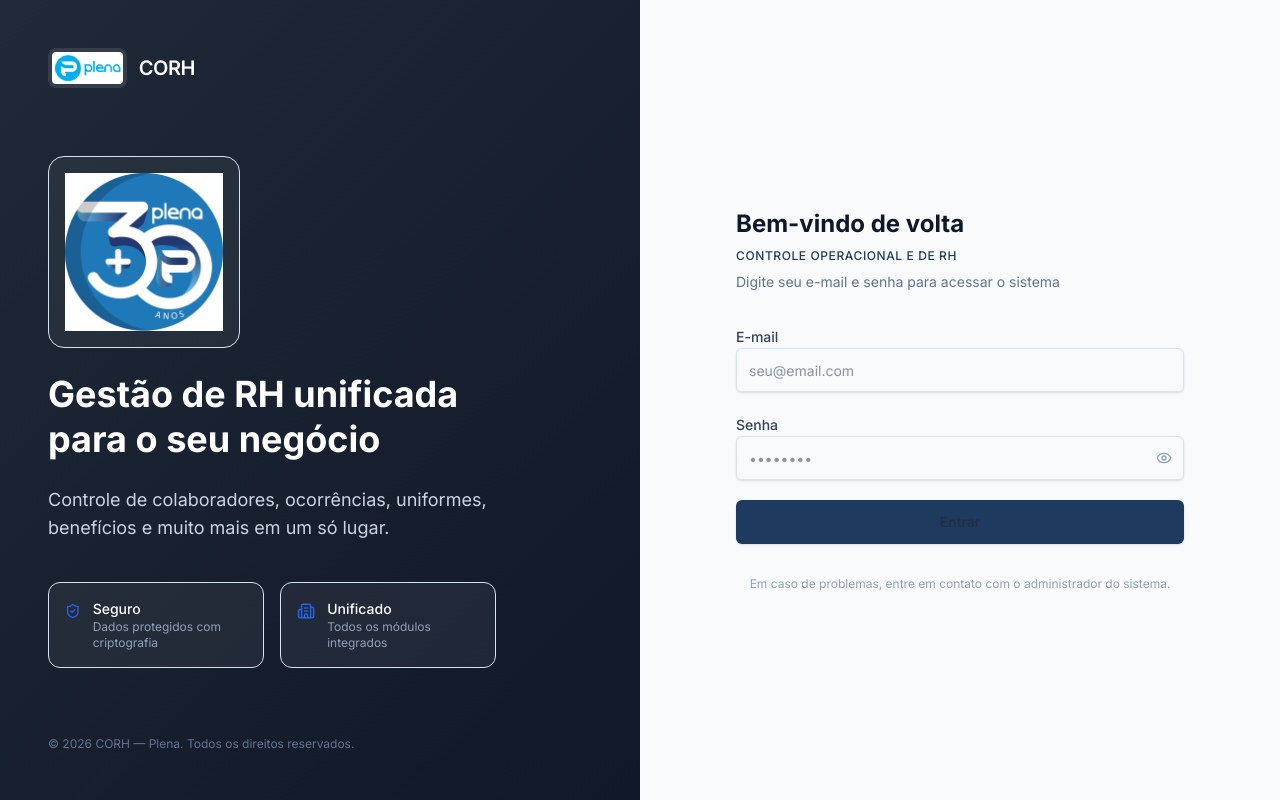
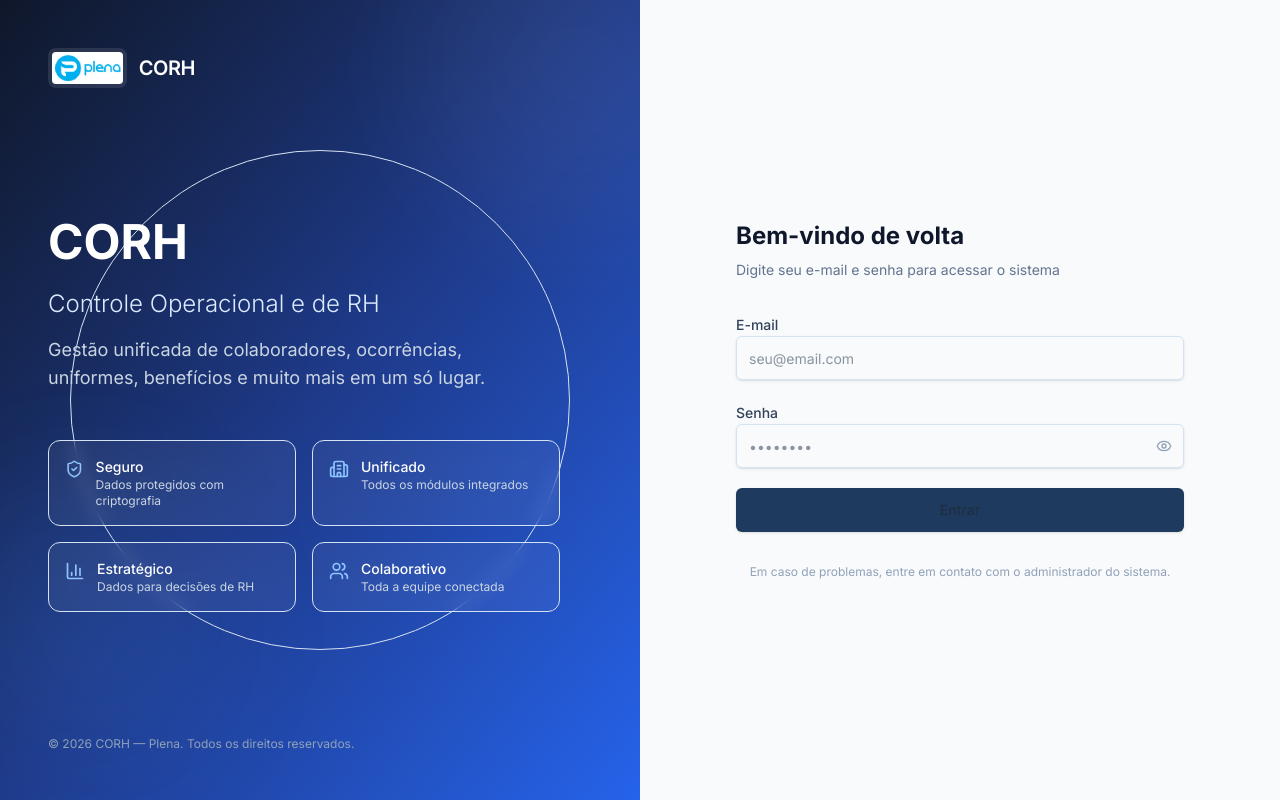
Before and after one commit to financeiroplenaserv-art/RH-Plena-Unificado, a React (Vite) app: page / in a window 1280 px wide. Built offline with nearby package versions, Linux system fonts and the light colour scheme; no server answers.

Commit message:
feat(login): redesign da página de login com branding moderno

```diff
--- a/src/pages/LoginPage.tsx
+++ b/src/pages/LoginPage.tsx
@@ -1,5 +1,5 @@
 import { useState } from 'react'
-import { Loader2, Eye, EyeOff, ShieldCheck, Building2 } from 'lucide-react'
+import { Loader2, Eye, EyeOff, ShieldCheck, Building2, BarChart3, Users } from 'lucide-react'
 import { Button } from '@/components/ui/button'
 import { Input } from '@/components/ui/input'
 import { Label } from '@/components/ui/label'
@@ -21,9 +21,14 @@ export function LoginPage({ onLogin, loading = false }: LoginPageProps) {
 
   return (
     <div className="min-h-screen w-full flex flex-col lg:flex-row">
-      {/* Lado esquerdo — Branding */}
-      <div className="hidden lg:flex lg:w-1/2 flex-col justify-between p-12 text-white" style={{ background: 'linear-gradient(135deg, #1F2937 0%, #111827 100%)' }}>
-        <div className="flex items-center gap-3">
+      {/* Lado esquerdo — Branding / Hero */}
+      <div className="hidden lg:flex lg:w-1/2 relative flex-col justify-between p-12 text-white overflow-hidden bg-gradient-to-br from-[#0f172a] via-[#1e3a8a] to-[#2563eb]">
+        {/* Elementos decorativos sutis */}
+        <div className="absolute -top-24 -right-24 w-80 h-80 rounded-full bg-white/5 blur-3xl" />
+        <div className="absolute bottom-12 -left-12 w-64 h-64 rounded-full bg-blue-400/10 blur-3xl" />
+        <div className="absolute top-1/2 left-1/2 -translate-x-1/2 -translate-y-1/2 w-[500px] h-[500px] rounded-full border border-white/5" />
+
+        <div className="relative z-10 flex items-center gap-3">
           <img
             src="/logo_plena_cab.jpg"
             alt="Plena"
@@ -32,38 +37,52 @@ export function LoginPage({ onLogin, loading = false }: LoginPageProps) {
           <span className="text-xl font-semibold tracking-tight">CORH</span>
         </div>
 
-        <div className="space-y-6 max-w-md">
-          <img
-            src="/logo_plena.jpg"
-            alt="Plena 30 Anos"
-            className="w-48 h-48 object-contain rounded-2xl bg-white/5 p-4 border border-white/10"
-          />
-          <h1 className="text-4xl font-bold leading-tight">
-            Gestão de RH unificada para o seu negócio
-          </h1>
-          <p className="text-slate-300 text-lg">
-            Controle de colaboradores, ocorrências, uniformes, benefícios e muito mais em um só lugar.
-          </p>
+        <div className="relative z-10 space-y-8 max-w-lg">
+          <div className="space-y-4">
+            <h1 className="text-5xl font-bold leading-tight">
+              CORH
+            </h1>
+            <p className="text-2xl font-light text-blue-100">
+              Controle Operacional e de RH
+            </p>
+            <p className="text-slate-300 text-lg max-w-md">
+              Gestão unificada de colaboradores, ocorrências, uniformes, benefícios e muito mais em um só lugar.
+            </p>
+          </div>
 
           <div className="grid grid-cols-2 gap-4 pt-4">
-            <div className="flex items-start gap-3 p-4 rounded-xl bg-white/5 border border-white/10">
-              <ShieldCheck className="w-5 h-5 mt-0.5" style={{ color: '#2563EB' }} />
+            <div className="flex items-start gap-3 p-4 rounded-xl bg-white/5 border border-white/10 backdrop-blur-sm">
+              <ShieldCheck className="w-5 h-5 mt-0.5 text-blue-300" />
               <div>
                 <p className="font-medium text-sm">Seguro</p>
-                <p className="text-xs text-slate-400">Dados protegidos com criptografia</p>
+                <p className="text-xs text-slate-300">Dados protegidos com criptografia</p>
               </div>
             </div>
-            <div className="flex items-start gap-3 p-4 rounded-xl bg-white/5 border border-white/10">
-              <Building2 className="w-5 h-5 mt-0.5" style={{ color: '#2563EB' }} />
+            <div className="flex items-start gap-3 p-4 rounded-xl bg-white/5 border border-white/10 backdrop-blur-sm">
+              <Building2 className="w-5 h-5 mt-0.5 text-blue-300" />
               <div>
                 <p className="font-medium text-sm">Unificado</p>
-                <p className="text-xs text-slate-400">Todos os módulos integrados</p>
+                <p className="text-xs text-slate-300">Todos os módulos integrados</p>
+              </div>
+            </div>
+            <div className="flex items-start gap-3 p-4 rounded-xl bg-white/5 border border-white/10 backdrop-blur-sm">
+              <BarChart3 className="w-5 h-5 mt-0.5 text-blue-300" />
+              <div>
+                <p className="font-medium text-sm">Estratégico</p>
+                <p className="text-xs text-slate-300">Dados para decisões de RH</p>
+              </div>
+            </div>
+            <div className="flex items-start gap-3 p-4 rounded-xl bg-white/5 border border-white/10 backdrop-blur-sm">
+              <Users className="w-5 h-5 mt-0.5 text-blue-300" />
+              <div>
+                <p className="font-medium text-sm">Colaborativo</p>
+                <p className="text-xs text-slate-300">Toda a equipe conectada</p>
               </div>
             </div>
           </div>
         </div>
 
-        <p className="text-xs text-slate-500">
+        <p className="relative z-10 text-xs text-slate-400">
           © {new Date().getFullYear()} CORH — Plena. Todos os direitos reservados.
         </p>
       </div>
@@ -72,22 +91,22 @@ export function LoginPage({ onLogin, loading = false }: LoginPageProps) {
       <div className="flex-1 flex items-center justify-center p-6 bg-slate-50">
         <div className="w-full max-w-md space-y-8">
           {/* Header mobile */}
-          <div className="lg:hidden flex items-center justify-center gap-3 mb-8">
+          <div className="lg:hidden flex flex-col items-center justify-center gap-4 mb-8">
             <img
               src="/logo_plena_cab.jpg"
               alt="Plena"
-              className="h-10 w-auto rounded-lg object-contain"
+              className="h-12 w-auto rounded-lg object-contain"
             />
-            <span className="text-xl font-semibold text-slate-900">CORH</span>
+            <div className="text-center">
+              <span className="text-xl font-semibold text-slate-900">CORH</span>
+              <p className="text-sm text-slate-500">Controle Operacional e de RH</p>
+            </div>
           </div>
 
           <div className="space-y-2 text-center lg:text-left">
             <h2 className="text-2xl font-bold text-slate-900">
               Bem-vindo de volta
             </h2>
-            <p className="text-xs font-medium tracking-wider text-[#1E3A5F] uppercase">
-              Controle Operacional e de RH
-            </p>
             <p className="text-slate-500 text-sm">
               Digite seu e-mail e senha para acessar o sistema
             </p>
@@ -136,7 +155,7 @@ export function LoginPage({ onLogin, loading = false }: LoginPageProps) {
 
             <Button
               type="submit"
-              className="w-full h-11 text-sm font-medium"
+              className="w-full h-11 text-sm font-medium hover:bg-[#152b4a]"
               disabled={loading}
               style={{ backgroundColor: '#1E3A5F' }}
             >
```
